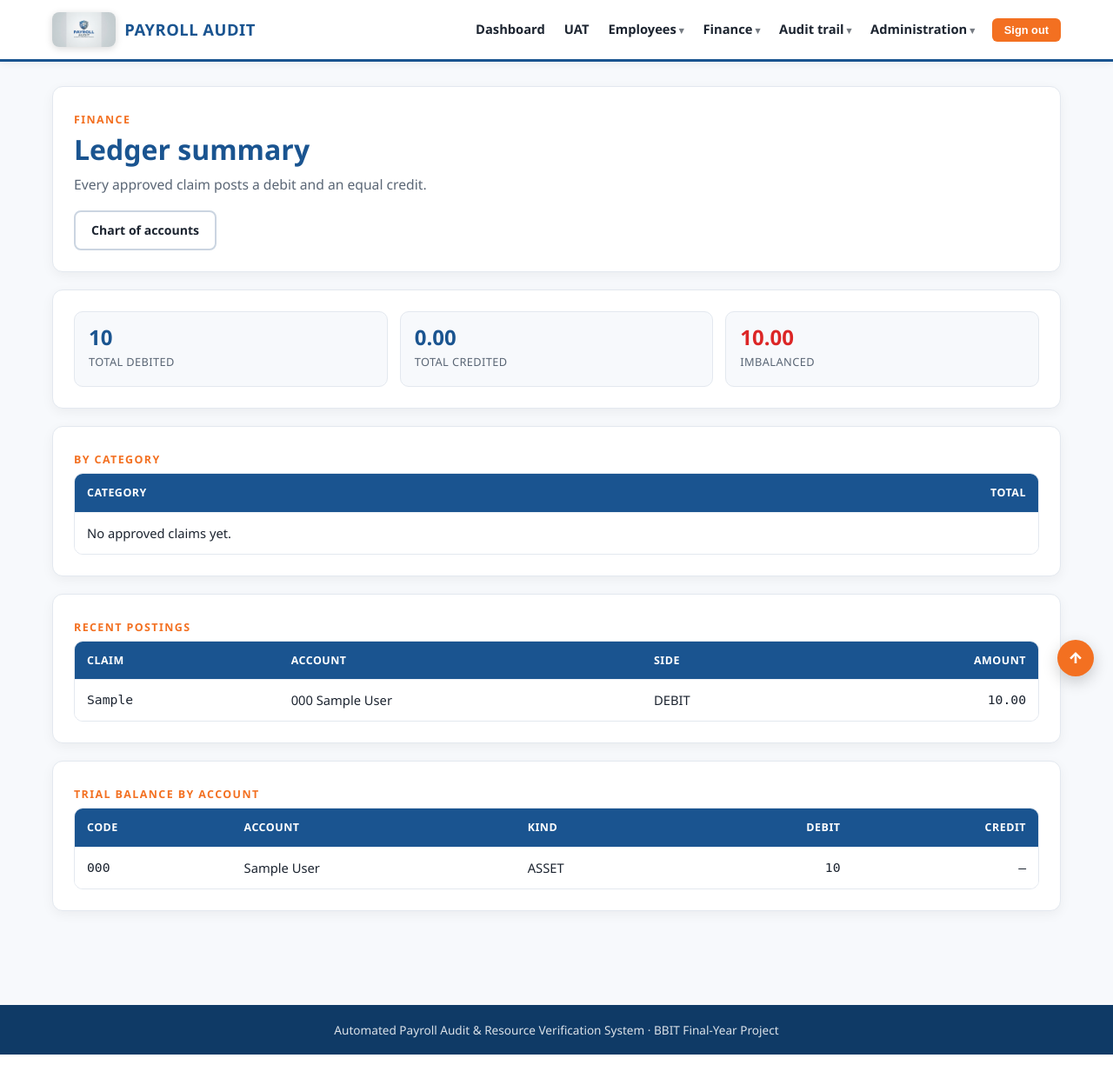
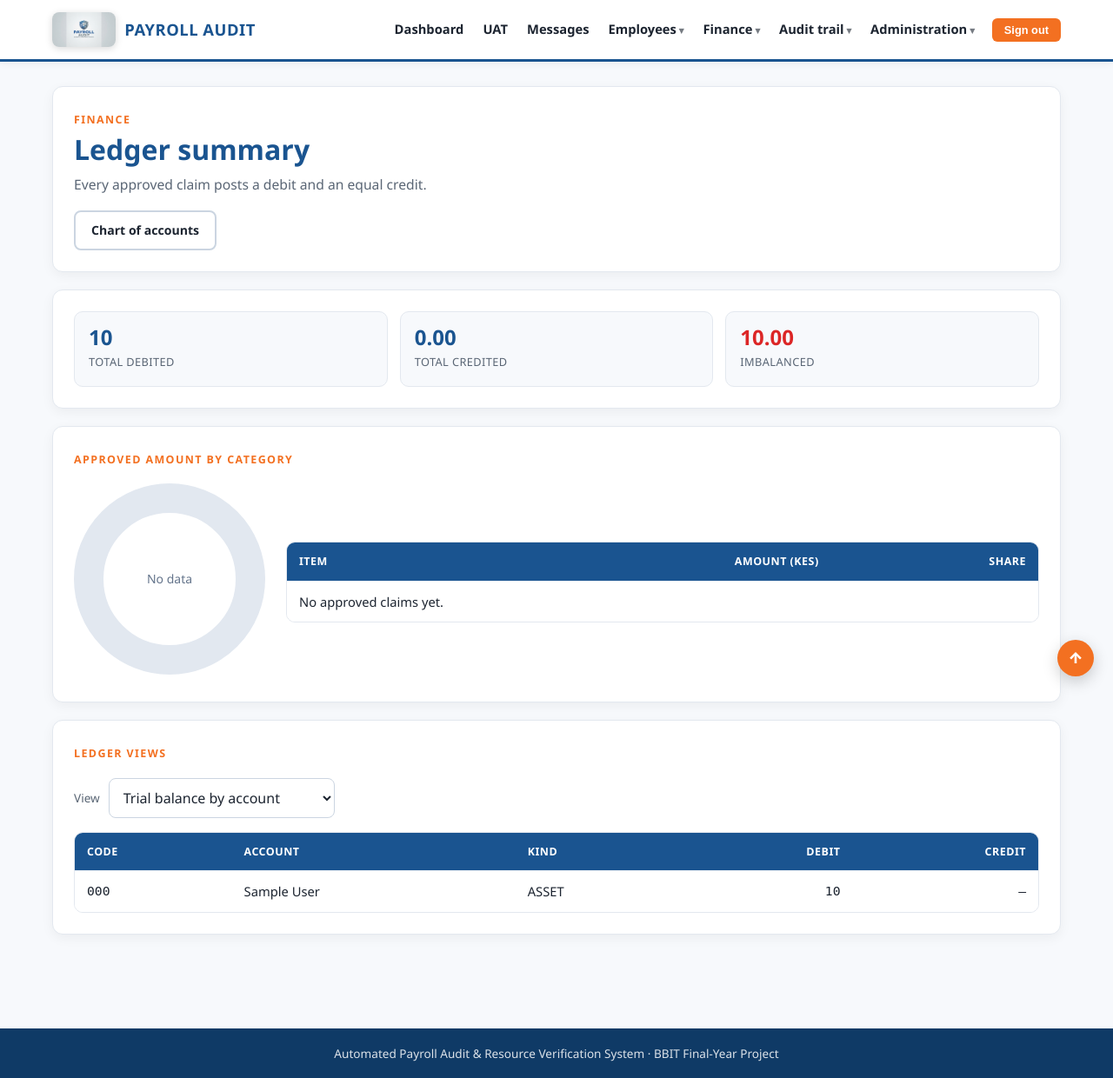
Before and after one commit to jacksonvincent012-web/payroll-audit, a Django app: page /finance/ in a window 1280 px wide. Shown: the whole page at 87% size. Before the commit the page ends 1213 px from the top, so only its background shows below. Run offline with Django 5.2, Linux system fonts and the light colour scheme; a user stored in the database is signed in; data comes from the database, SQL or seed files in the repository; tables that the repository leaves empty hold one stand-in row (values such as "Sample post"); parts of the project's set-up code (start-up, migrations or seed data) failed here and were passed over.

Commit message:
Phase 8.8: ledger slicer, pie chart and message centre with unread badge

```diff
--- /dev/null
+++ b/accounts/context_processors.py
@@ -0,0 +1,8 @@
+"""Make the current user's unread message count available to every template."""
+
+
+def unread_messages(request):
+    user = getattr(request, "user", None)
+    if not user or not user.is_authenticated:
+        return {"unread_messages": 0}
+    return {"unread_messages": user.app_messages.filter(read_at__isnull=True).count()}
--- a/accounts/urls.py
+++ b/accounts/urls.py
@@ -7,6 +7,7 @@ app_name = "accounts"
 urlpatterns = [
     path("", views.dashboard, name="dashboard"),
     path("health/", views.health, name="health"),
+    path("messages/", views.message_list, name="message_list"),
     path("uat/", views.uat_start, name="uat_start"),
     path("uat/participant/", views.uat_participant, name="uat_participant"),
     path("uat/sus/<int:pk>/", views.uat_sus, name="uat_sus"),
--- a/accounts/views.py
+++ b/accounts/views.py
@@ -1,6 +1,7 @@
 from decimal import Decimal
 
 from django.conf import settings
+from django.contrib import messages
 from django.contrib.auth import get_user_model
 from django.contrib.auth.decorators import login_required
 from django.db.models import Count, Q, Sum
@@ -11,7 +12,7 @@ from django.views.decorators.http import require_http_methods
 
 from accounts.decorators import role_required
 from accounts.forms import ParticipantForm, SUSForm
-from accounts.models import SUSResponse, UATParticipant
+from accounts.models import AppMessage, SUSResponse, UATParticipant
 from auditlog.models import AuditEntry
 from core.charts import chart_legend, donut_chart
 from core.chain import verify
@@ -149,6 +150,24 @@ def _serialise(e):
         "prev_hash": e.prev_hash,
         "entry_hash": e.entry_hash,
     }
+
+
+@login_required
+def message_list(request):
+    if request.method == "POST":
+        message = get_object_or_404(
+            AppMessage, pk=request.POST.get("message_id"), recipient=request.user
+        )
+        if message.read_at is None:
+            from django.utils import timezone
+
+            message.read_at = timezone.now()
+            message.save(update_fields=["read_at"])
+            messages.success(request, "Message marked as read")
+        return redirect("accounts:message_list")
+
+    inbox = request.user.app_messages.select_related("sender").all()
+    return render(request, "accounts/message_list.html", {"inbox": inbox})
 
 
 @require_http_methods(["GET"])
--- a/config/settings.py
+++ b/config/settings.py
@@ -81,6 +81,7 @@ TEMPLATES = [
                 "django.template.context_processors.request",
                 "django.contrib.auth.context_processors.auth",
                 "django.contrib.messages.context_processors.messages",
+                "accounts.context_processors.unread_messages",
             ],
         },
     },
--- a/expenses/views.py
+++ b/expenses/views.py
@@ -7,6 +7,7 @@ from django.shortcuts import get_object_or_404, redirect, render
 from django.urls import reverse
 
 from accounts.decorators import role_required
+from accounts.views import _money_summary
 from expenses.models import Account, Alert, ExpenseClaim, LedgerEntry
 from expenses.services import ClaimError, approve_claim, clear_alert, reject_claim
 
@@ -47,6 +48,39 @@ def ledger_summary(request):
         .order_by("code")
     )
 
+    view_options = (
+        ("trial", "Trial balance by account"),
+        ("category", "By category"),
+        ("journal", "Recent postings"),
+        ("reconciliation", "Reconciliation"),
+    )
+    view = request.GET.get("view", "trial")
+    if view not in [code for code, _ in view_options]:
+        view = "trial"
+
+    account_code = (request.GET.get("account") or "").strip()
+    account_choices = list(
+        Account.objects.values_list("code", flat=True).order_by("code")
+    )
+    lines = LedgerEntry.objects.select_related("claim", "account").order_by("-id")
+    if account_code:
+        lines = lines.filter(account__code=account_code)
+
+    posted_claims = LedgerEntry.objects.values("claim_id").distinct().count()
+    checks = (
+        ("Debits vs credits", debits - credits),
+        (
+            "Approved claims vs posted claims",
+            ExpenseClaim.objects.filter(status=ExpenseClaim.APPROVED).count()
+            - posted_claims,
+        ),
+        ("Non-positive postings", LedgerEntry.objects.filter(amount__lte=0).count()),
+    )
+    reconciliation = [
+        {"check": name, "value": value, "result": "OK" if value == 0 else "FAIL"}
+        for name, value in checks
+    ]
+
     return render(
         request,
         "expenses/ledger_summary.html",
@@ -55,10 +89,14 @@ def ledger_summary(request):
             "credits": credits,
             "difference": debits - credits,
             "by_category": by_category,
-            "lines": LedgerEntry.objects.select_related("claim", "account").order_by(
-                "-id"
-            )[:20],
+            "lines": lines[:50],
             "trial": trial,
+            "view_options": view_options,
+            "view": view,
+            "account_choices": account_choices,
+            "account_code": account_code,
+            "reconciliation": reconciliation,
+            "chart": _money_summary()["charts"]["category"],
         },
     )
 
--- a/static/css/updated.css
+++ b/static/css/updated.css
@@ -379,3 +379,6 @@ body.updated-page {
 .updated-chart svg { overflow: visible; }
 .updated-chart svg path, .updated-chart svg circle { transition: opacity 0.15s ease, stroke-width 0.15s ease; }
 .updated-chart svg path:hover, .updated-chart svg circle:hover { opacity: 0.82; stroke-width: 42; cursor: pointer; }
+
+/* Unread message badge */
+.updated-badge { display:inline-block; min-width:20px; padding:1px 6px; border-radius:999px; background:var(--updated-orange); color:#fff; font-size:0.7rem; font-weight:800; text-align:center; vertical-align:middle; line-height:1.5; }
--- a/templates/base.html
+++ b/templates/base.html
@@ -19,6 +19,7 @@
         <nav class="updated-nav">
             <a href="/">Dashboard</a>
             <a href="/uat/">UAT</a>
+            <a href="{% url 'accounts:message_list' %}">Messages{% if unread_messages %} <span class="updated-badge">{{ unread_messages }}</span>{% endif %}</a>
 
             <details class="updated-dd">
                 <summary>Employees</summary>
--- a/templates/expenses/ledger_summary.html
+++ b/templates/expenses/ledger_summary.html
@@ -30,69 +30,56 @@
 </section>
 
 <section class="updated-surface">
-    <p class="updated-eyebrow">By category</p>
+    <p class="updated-eyebrow">Approved amount by category</p>
+    <div style="display:flex;gap:24px;align-items:center;flex-wrap:wrap;margin-top:12px;">
+        <div style="flex:0 0 auto;">{{ chart.svg|safe }}</div>
+        <div style="flex:1;min-width:240px;">
             <div class="updated-table-wrap">
                 <table class="updated-table">
-            <thead>
+                    <thead><tr><th>Item</th><th style="text-align:right;">Amount (KES)</th><th style="text-align:right;">Share</th></tr></thead>
+                    <tbody>
+                        {% for row in chart.legend %}
                             <tr>
-                    <th>Category</th>
-                    <th style="text-align:right;">Total</th>
-                </tr>
-            </thead>
-            <tbody>
-                {% for row in by_category %}
-                    <tr>
-                        <td>{{ row.label }}</td>
-                        <td style="text-align:right;font-family:monospace;">{{ row.total }}</td>
+                                <td><span style="display:inline-block;width:11px;height:11px;border-radius:3px;background:{{ row.colour }};margin-right:8px;"></span>{{ row.label }}</td>
+                                <td style="text-align:right;font-family:monospace;">{{ row.value }}</td>
+                                <td style="text-align:right;font-family:monospace;">{{ row.percent }}%</td>
                             </tr>
                         {% empty %}
-                    <tr><td colspan="2">No approved claims yet.</td></tr>
+                            <tr><td colspan="3">No approved claims yet.</td></tr>
                         {% endfor %}
                     </tbody>
                 </table>
             </div>
-</section>
-
-<section class="updated-surface">
-    <p class="updated-eyebrow">Recent postings</p>
-    <div class="updated-table-wrap">
-        <table class="updated-table">
-            <thead>
-                <tr>
-                    <th>Claim</th>
-                    <th>Account</th>
-                    <th>Side</th>
-                    <th style="text-align:right;">Amount</th>
-                </tr>
-            </thead>
-            <tbody>
-                {% for line in lines %}
-                    <tr>
-                        <td style="font-family:monospace;">{{ line.claim.reference }}</td>
-                        <td>{{ line.account.code }} {{ line.account.name }}</td>
-                        <td>{{ line.side }}</td>
-                        <td style="text-align:right;font-family:monospace;">{{ line.amount }}</td>
-                    </tr>
-                {% empty %}
-                    <tr><td colspan="4">No postings yet.</td></tr>
-                {% endfor %}
-            </tbody>
-        </table>
+        </div>
     </div>
 </section>
 
 <section class="updated-surface">
-    <p class="updated-eyebrow">Trial balance by account</p>
-    <div class="updated-table-wrap">
+    <p class="updated-eyebrow">Ledger views</p>
+    <form method="get" style="margin-top:12px;display:flex;gap:10px;flex-wrap:wrap;align-items:center;">
+        <label for="view" style="font-size:0.85rem;color:var(--updated-muted);">View</label>
+        <select class="updated-select" id="view" name="view" onchange="this.form.submit()" style="max-width:260px;">
+            {% for code, label in view_options %}
+                <option value="{{ code }}" {% if code == view %}selected{% endif %}>{{ label }}</option>
+            {% endfor %}
+        </select>
+        {% if view == 'journal' %}
+            <label for="account" style="font-size:0.85rem;color:var(--updated-muted);">Account</label>
+            <select class="updated-select" id="account" name="account" onchange="this.form.submit()" style="max-width:160px;">
+                <option value="">All accounts</option>
+                {% for code in account_choices %}
+                    <option value="{{ code }}" {% if code == account_code %}selected{% endif %}>{{ code }}</option>
+                {% endfor %}
+            </select>
+        {% endif %}
+        <noscript><button type="submit" class="updated-btn updated-btn--ghost">Apply</button></noscript>
+    </form>
+
+    <div class="updated-table-wrap" style="margin-top:16px;">
+        {% if view == 'trial' %}
             <table class="updated-table">
                 <thead>
-                <tr>
-                    <th>Code</th>
-                    <th>Account</th>
-                    <th>Kind</th>
-                    <th style="text-align:right;">Debit</th>
-                    <th style="text-align:right;">Credit</th>
-                </tr>
+                    <tr><th>Code</th><th>Account</th><th>Kind</th><th style="text-align:right;">Debit</th><th style="text-align:right;">Credit</th></tr>
                 </thead>
                 <tbody>
                     {% for row in trial %}
@@ -108,6 +95,47 @@
                     {% endfor %}
                 </tbody>
             </table>
+        {% elif view == 'category' %}
+            <table class="updated-table">
+                <thead><tr><th>Category</th><th style="text-align:right;">Total</th></tr></thead>
+                <tbody>
+                    {% for row in by_category %}
+                        <tr><td>{{ row.label }}</td><td style="text-align:right;font-family:monospace;">{{ row.total }}</td></tr>
+                    {% empty %}
+                        <tr><td colspan="2">No approved claims yet.</td></tr>
+                    {% endfor %}
+                </tbody>
+            </table>
+        {% elif view == 'journal' %}
+            <table class="updated-table">
+                <thead><tr><th>Claim</th><th>Account</th><th>Side</th><th style="text-align:right;">Amount</th></tr></thead>
+                <tbody>
+                    {% for line in lines %}
+                        <tr>
+                            <td style="font-family:monospace;">{{ line.claim.reference }}</td>
+                            <td>{{ line.account.code }} {{ line.account.name }}</td>
+                            <td>{{ line.side }}</td>
+                            <td style="text-align:right;font-family:monospace;">{{ line.amount }}</td>
+                        </tr>
+                    {% empty %}
+                        <tr><td colspan="4">No postings yet.</td></tr>
+                    {% endfor %}
+                </tbody>
+            </table>
+        {% else %}
+            <table class="updated-table">
+                <thead><tr><th>Check</th><th style="text-align:right;">Value</th><th>Result</th></tr></thead>
+                <tbody>
+                    {% for row in reconciliation %}
+                        <tr>
+                            <td>{{ row.check }}</td>
+                            <td style="text-align:right;font-family:monospace;">{{ row.value }}</td>
+                            <td style="font-weight:600;color:{% if row.result == 'OK' %}#16a34a{% else %}#dc2626{% endif %};">{{ row.result }}</td>
+                        </tr>
+                    {% endfor %}
+                </tbody>
+            </table>
+        {% endif %}
     </div>
 </section>
 {% endblock %}
```
Also changed, not shown: accounts/models.py (+39 -0 lines), accounts/notifications.py (added, +24 -0 lines), employees/services.py (+8 -0 lines), expenses/services.py (+10 -0 lines), templates/accounts/message_list.html (added, +48 -0 lines), tests/test_messages.py (added, +76 -0 lines), tests/test_ui_feedback.py (+43 -1 lines), README.md, accounts/migrations/0004_appmessage.py (added). Lines whose indentation alone changed are shown as unchanged.
